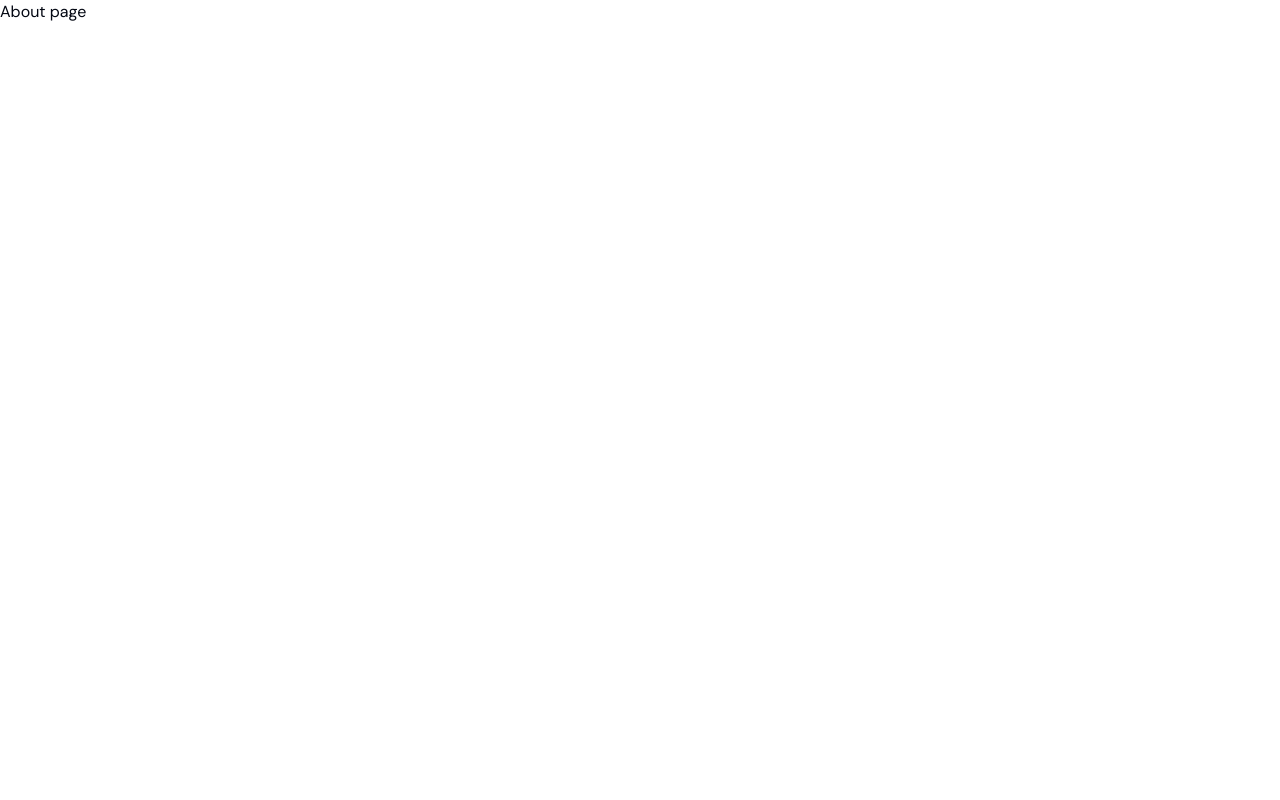
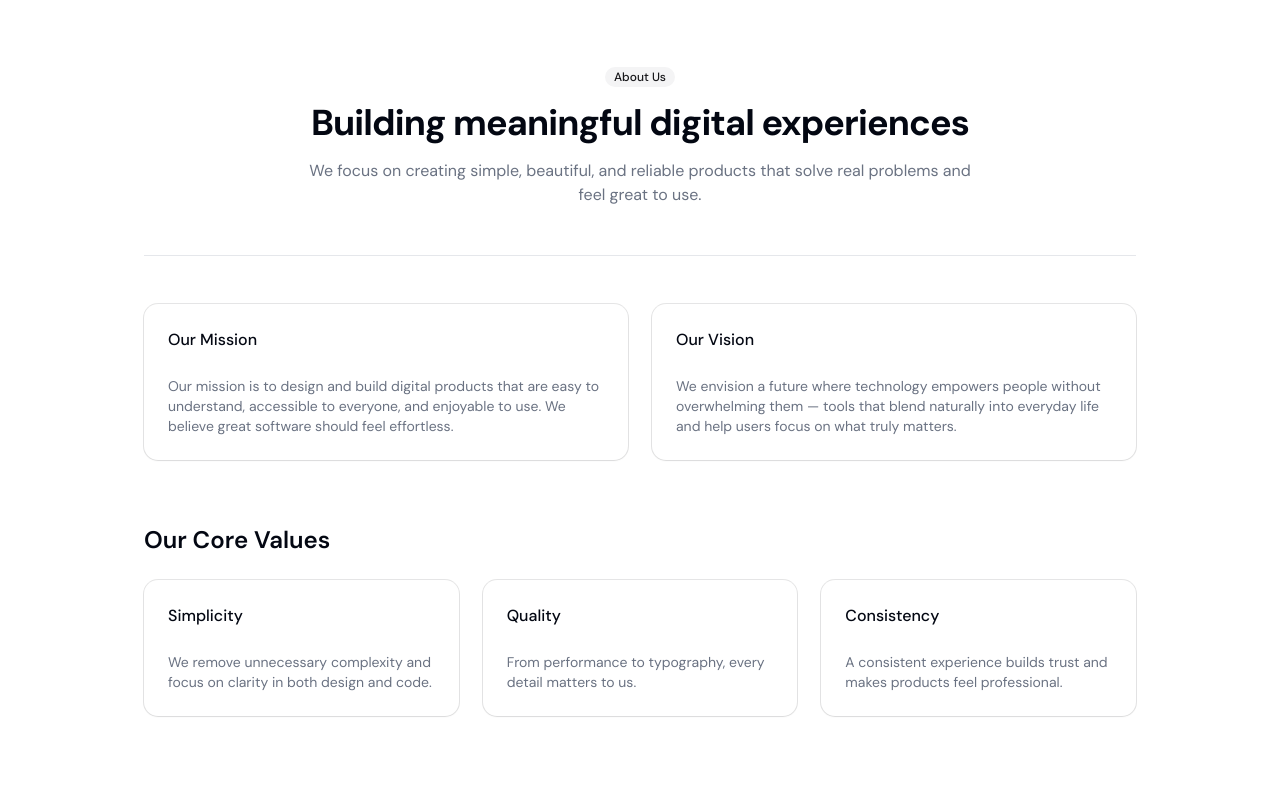
Before and after one commit to Schuffle20/next-team-practice, a Next.js app: page /about in a window 1280 px wide. Shown: the top 800 px of the page. Built offline with nearby package versions, Linux system fonts and the light colour scheme.

Commit message:
feat: create contact and about pages

```diff
--- a/app/about/page.tsx
+++ b/app/about/page.tsx
@@ -1,5 +1,103 @@
-import { ComponentExample } from "@/components/component-example";
+import { Card, CardContent, CardHeader, CardTitle } from "@/components/ui/card"
+import { Badge } from "@/components/ui/badge"
+import { Separator } from "@/components/ui/separator"
+import { Button } from "@/components/ui/button"
 
-export default function Page() {
-return <div>About page</div>;
+export default function AboutPage() {
+  return (
+    <main className="container mx-auto max-w-5xl px-4 py-16">
+      {/* Header */}
+      <section className="mb-12 text-center">
+        <Badge variant="secondary" className="mb-4">
+          About Us
+        </Badge>
+
+        <h1 className="mb-4 text-4xl font-bold tracking-tight">
+          Building meaningful digital experiences
+        </h1>
+
+        <p className="mx-auto max-w-2xl text-muted-foreground">
+          We focus on creating simple, beautiful, and reliable products that
+          solve real problems and feel great to use.
+        </p>
+      </section>
+
+      <Separator className="mb-12" />
+
+      {/* Mission & Vision */}
+      <section className="grid gap-6 md:grid-cols-2">
+        <Card>
+          <CardHeader>
+            <CardTitle>Our Mission</CardTitle>
+          </CardHeader>
+          <CardContent className="text-muted-foreground">
+            Our mission is to design and build digital products that are easy to
+            understand, accessible to everyone, and enjoyable to use. We
+            believe great software should feel effortless.
+          </CardContent>
+        </Card>
+
+        <Card>
+          <CardHeader>
+            <CardTitle>Our Vision</CardTitle>
+          </CardHeader>
+          <CardContent className="text-muted-foreground">
+            We envision a future where technology empowers people without
+            overwhelming them — tools that blend naturally into everyday life
+            and help users focus on what truly matters.
+          </CardContent>
+        </Card>
+      </section>
+
+      {/* Values */}
+      <section className="mt-16">
+        <h2 className="mb-6 text-2xl font-semibold">Our Core Values</h2>
+
+        <div className="grid gap-6 sm:grid-cols-2 lg:grid-cols-3">
+          <Card>
+            <CardHeader>
+              <CardTitle>Simplicity</CardTitle>
+            </CardHeader>
+            <CardContent className="text-muted-foreground">
+              We remove unnecessary complexity and focus on clarity in both
+              design and code.
+            </CardContent>
+          </Card>
+
+          <Card>
+            <CardHeader>
+              <CardTitle>Quality</CardTitle>
+            </CardHeader>
+            <CardContent className="text-muted-foreground">
+              From performance to typography, every detail matters to us.
+            </CardContent>
+          </Card>
+
+          <Card>
+            <CardHeader>
+              <CardTitle>Consistency</CardTitle>
+            </CardHeader>
+            <CardContent className="text-muted-foreground">
+              A consistent experience builds trust and makes products feel
+              professional.
+            </CardContent>
+          </Card>
+        </div>
+      </section>
+
+      {/* Call to Action */}
+      <section className="mt-20 text-center">
+        <h2 className="mb-4 text-2xl font-semibold">
+          Want to work with us?
+        </h2>
+
+        <p className="mb-6 text-muted-foreground">
+          We’re always open to new ideas, collaborations, and meaningful
+          projects.
+        </p>
+
+        <Button size="lg">Get in touch</Button>
+      </section>
+    </main>
+  )
 }
--- a/app/contact/page.tsx
+++ b/app/contact/page.tsx
@@ -1,5 +1,110 @@
-import { ComponentExample } from "@/components/component-example";
+"use client"
 
-export default function Page() {
-return <div>Contact page</div>;
+import { Card, CardContent, CardHeader, CardTitle, CardDescription } from "@/components/ui/card"
+import { Button } from "@/components/ui/button"
+import { Input } from "@/components/ui/input"
+import { Textarea } from "@/components/ui/textarea"
+import { Label } from "@/components/ui/label"
+import { Badge } from "@/components/ui/badge"
+import { Separator } from "@/components/ui/separator"
+
+export default function ContactPage() {
+  return (
+    <main className="container mx-auto max-w-5xl px-4 py-16">
+      {/* Header */}
+      <section className="mb-12 text-center">
+        <Badge variant="secondary" className="mb-4">
+          Contact
+        </Badge>
+
+        <h1 className="mb-4 text-4xl font-bold tracking-tight">
+          Get in touch with us
+        </h1>
+
+        <p className="mx-auto max-w-2xl text-muted-foreground">
+          Have a question, feedback, or a project in mind?
+          We’d love to hear from you.
+        </p>
+      </section>
+
+      <Separator className="mb-12" />
+
+      {/* Content */}
+      <section className="grid gap-8 md:grid-cols-2">
+        {/* Contact Info */}
+        <Card>
+          <CardHeader>
+            <CardTitle>Contact Information</CardTitle>
+            <CardDescription>
+              Reach out through any of the following channels.
+            </CardDescription>
+          </CardHeader>
+
+          <CardContent className="space-y-4 text-muted-foreground">
+            <div>
+              <p className="font-medium text-foreground">Email</p>
+              <p>hello@example.com</p>
+            </div>
+
+            <div>
+              <p className="font-medium text-foreground">Phone</p>
+              <p>+95 9 123 456 789</p>
+            </div>
+
+            <div>
+              <p className="font-medium text-foreground">Location</p>
+              <p>Naypyidaw, Myanmar</p>
+            </div>
+          </CardContent>
+        </Card>
+
+        {/* Contact Form */}
+        <Card>
+          <CardHeader>
+            <CardTitle>Send us a message</CardTitle>
+            <CardDescription>
+              Fill out the form and we’ll get back to you soon.
+            </CardDescription>
+          </CardHeader>
+
+          <CardContent>
+            <form className="space-y-5">
+              <div className="space-y-2">
+                <Label htmlFor="name">Name</Label>
+                <Input id="name" placeholder="Your name" />
+              </div>
+
+              <div className="space-y-2">
+                <Label htmlFor="email">Email</Label>
+                <Input id="email" type="email" placeholder="you@example.com" />
+              </div>
+
+              <div className="space-y-2">
+                <Label htmlFor="message">Message</Label>
+                <Textarea
+                  id="message"
+                  placeholder="Tell us about your idea or question..."
+                  rows={5}
+                />
+              </div>
+
+              <Button type="submit" className="w-full">
+                Send message
+              </Button>
+            </form>
+          </CardContent>
+        </Card>
+      </section>
+
+      {/* Footer CTA */}
+      <section className="mt-20 text-center">
+        <h2 className="mb-3 text-2xl font-semibold">
+          Let’s build something meaningful
+        </h2>
+        <p className="mb-6 text-muted-foreground">
+          Whether it’s a small idea or a big vision, we’re ready to listen.
+        </p>
+      </section>
+    </main>
+  )
 }
```
